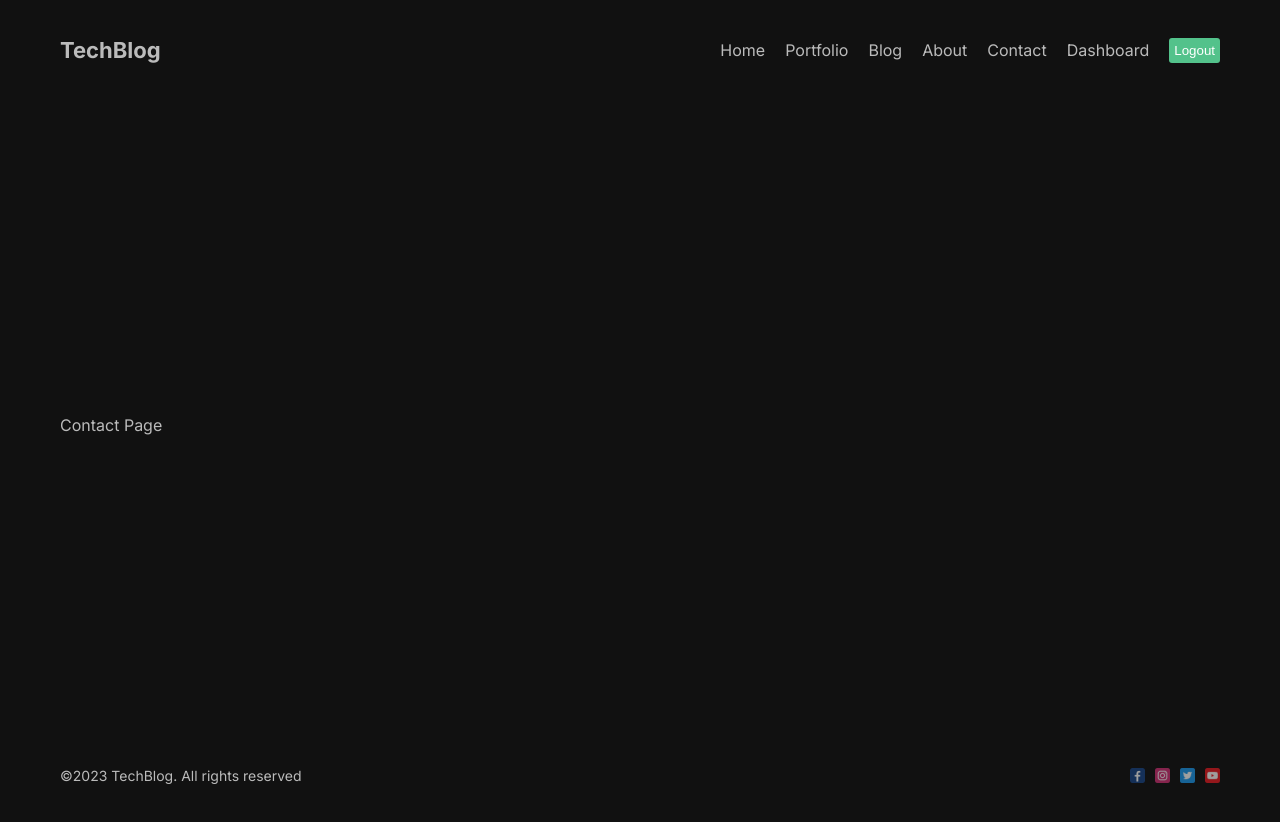
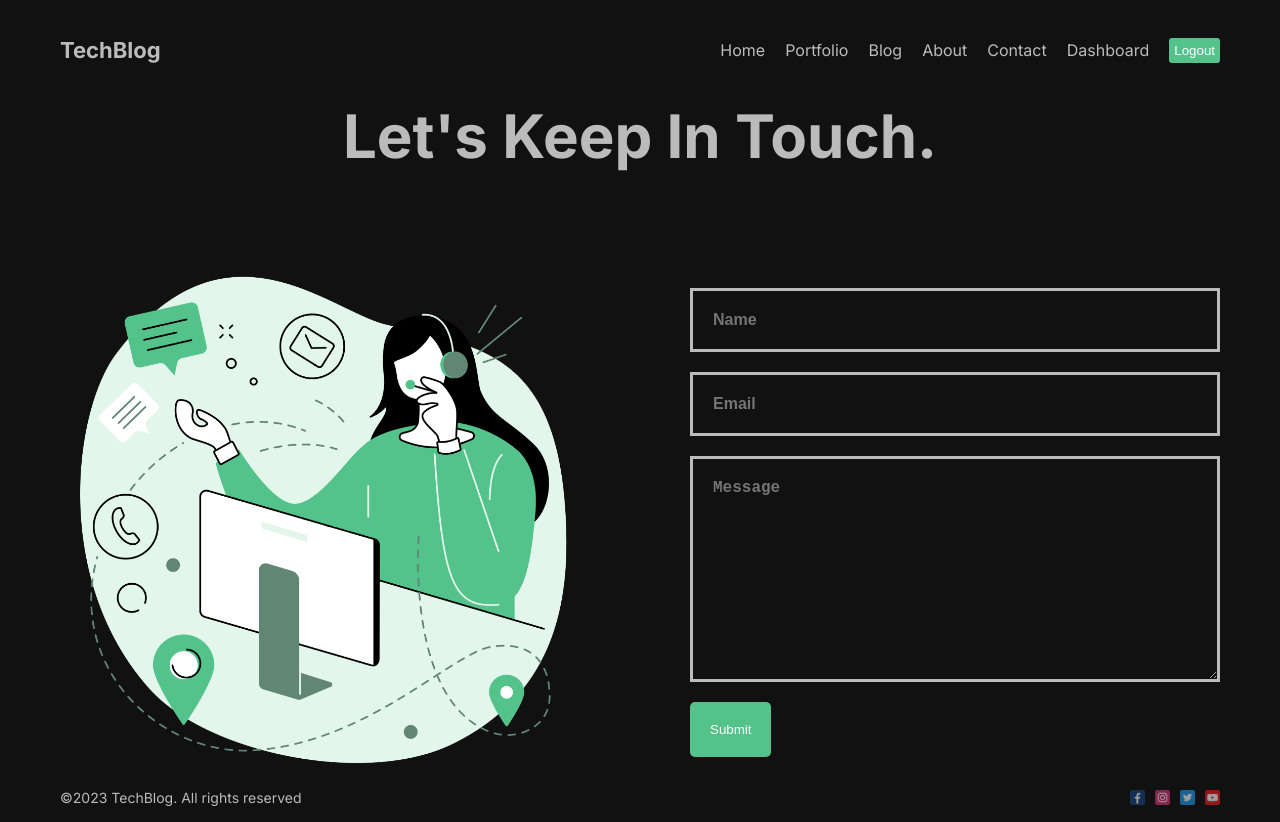
Before and after one commit to luffy4827/fullstackappNextjs, a Next.js app: page /contact in a window 1280 px wide. Before the commit the page ends 800 px from the top, so only its background shows below. Built offline with nearby package versions, Linux system fonts and the light colour scheme.

Commit message:
Contact Page

```diff
--- a/src/app/contact/page.jsx
+++ b/src/app/contact/page.jsx
@@ -1,12 +1,36 @@
-import React from 'react'
-import styles from './page.module.css'
+import React from "react";
+import styles from "./page.module.css";
+import Image from "next/image";
+import contact from "/public/contact.png";
+import Button from "@/components/button/Button";
 
 const Contact = () => {
   return (
     <div className={styles.container}>
-      Contact Page
+      <h1 className={styles.title}>Let's Keep In Touch.</h1>
+      <div className={styles.content}>
+        <div className={styles.imgContainer}>
+          <Image
+            src={contact}
+            alt="Contact Image."
+            fill={true}
+            className={styles.img}
+          />
+        </div>
+        <form className={styles.form}>
+          <input type="text" placeholder="Name" className={styles.input} />
+          <input type="Email" placeholder="Email" className={styles.input} />
+          <textarea
+            placeholder="Message"
+            className={styles.textArea}
+            cols="30"
+            rows="10"
+          ></textarea>
+          <Button url="#" text="Submit" />
+        </form>
+      </div>
     </div>
-  )
-}
+  );
+};
 
-export default Contact
+export default Contact;
--- a/src/app/contact/page.module.css
+++ b/src/app/contact/page.module.css
@@ -0,0 +1,51 @@
+.title {
+  font-size: 60px;
+  font-weight: bold;
+  margin-bottom: 100px;
+  text-align: center;
+}
+
+.content {
+  display: flex;
+  align-items: center;
+  gap: 100px;
+}
+
+.imgContainer {
+  flex: 1;
+  height: 500px;
+  position: relative;
+}
+
+.img {
+  object-fit: contain;
+  animation: move 3s infinite ease alternate;
+}
+
+@keyframes move {
+    /* it means it move from -15px and it will take 3sec to initial position 0px */
+  form {
+    transform: translateY(-15px);
+  }
+  to {
+    transform: translateY(0px) scale(1.05);
+  }
+}
+
+.form {
+  flex: 1;
+  display: flex;
+  flex-direction: column;
+  gap: 20px;
+}
+
+.input,
+.textArea {
+  padding: 20px;
+  background-color: transparent;
+  border: 3px solid #bbb;
+  outline: none;
+  color: white;
+  font-size: 16px;
+  font-weight: bold;
+}
```
